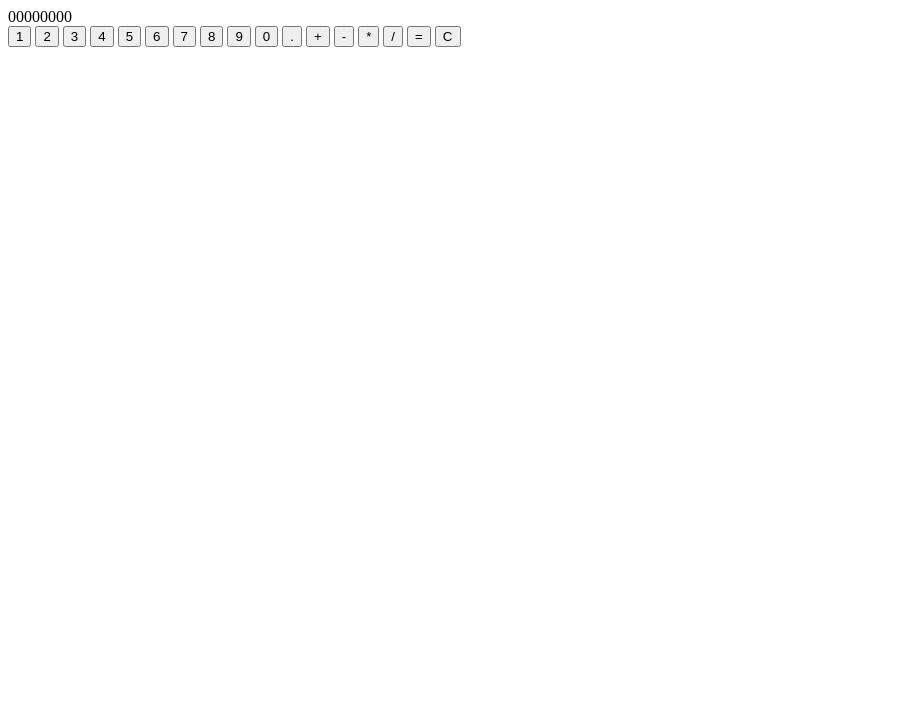
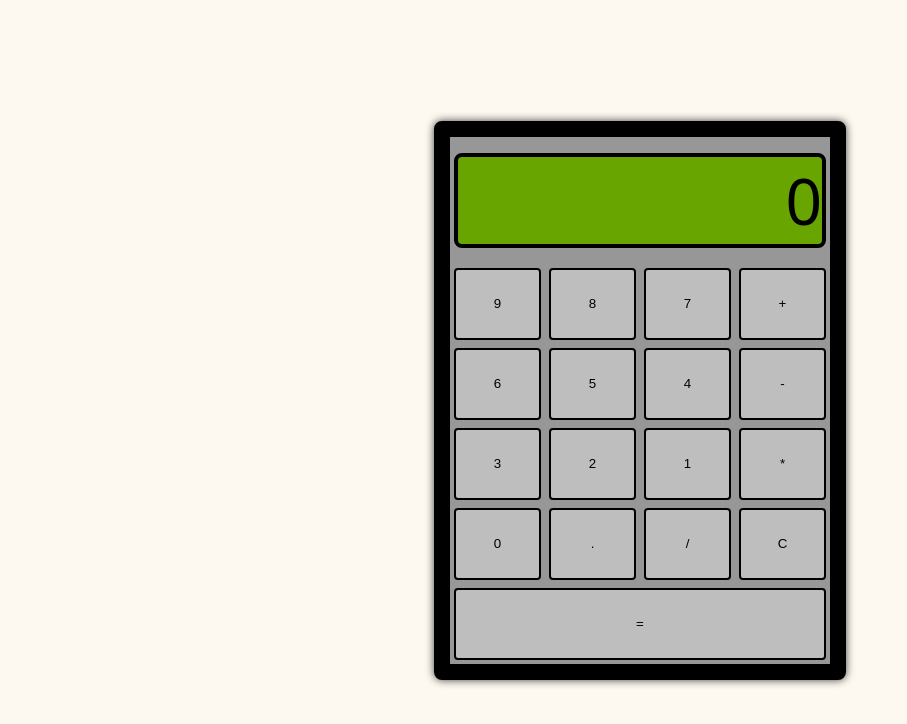
Before and after one commit to PiterDev/odin-calculator, a plain HTML site: page index.html in a window 1280 px wide. Shown: the whole page, without its empty margins (0-907 px from the left). Drawn offline with Linux system fonts and the light colour scheme.

Commit message:
Make calculator look better

```diff
--- a/index.css
+++ b/index.css
@@ -0,0 +1,60 @@
+body {
+    font-family: system-ui, -apple-system, BlinkMacSystemFont, 'Segoe UI', Roboto, Oxygen, Ubuntu, Cantarell, 'Open Sans', 'Helvetica Neue', sans-serif;
+
+    min-height: 100vh;
+    margin: 0;
+    padding: 0;
+
+    display: flex;
+    justify-content: center;
+    align-items: center;
+
+    background-color: rgb(253, 248, 240);
+}
+
+.calculator-box {
+    width: 380px;
+    border: 16px solid black;
+    border-radius: 8px;
+    background-color: rgb(151, 151, 151);
+
+    box-shadow: 0 0 8px rgba(0, 0, 0, 0.75);
+}
+
+.display {
+    background-color: rgb(105, 165, 0);
+    border: 4px solid black;
+
+    font-size: 64px;
+    text-align: right;
+    border-radius: 8px;
+
+    margin: 16px 4px;
+}
+
+.buttons {
+    display: flex;
+    flex-flow: row wrap;
+    justify-content: flex-end;
+}
+
+
+.buttons > button {
+    height: 72px;
+    flex-basis: 86px;
+    flex-grow: 1;
+
+    border-radius: 4px;
+    border: 2px solid black;
+    margin: 4px;
+    background-color: rgb(190, 190, 190);
+    transition: 0.1s;
+}
+
+button:hover {
+    background-color: rgb(224, 224, 224)
+}
+
+button:active {
+    background-color: rgb(121, 121, 121);
+}
--- a/index.html
+++ b/index.html
@@ -8,29 +8,28 @@
     <script src="script.js"></script>
 </head>
 <body>
-    <div class="display">
-        00000000
-    </div>
-    <div class="buttons">
-        <button data-key="1">1</button>
-        <button data-key="2">2</button>
-        <button data-key="3">3</button>
-        <button data-key="4">4</button>
-        <button data-key="5">5</button>
-        <button data-key="6">6</button>
-        <button data-key="7">7</button>
-        <button data-key="8">8</button>
-        <button data-key="9">9</button>
-        <button data-key="0"s>0</button>
+    <div class="calculator-box">
+        <div class="display">0</div>
+        <div class="buttons">
+                <button data-key="9">9</button>
+                <button data-key="8">8</button>
+                <button data-key="7">7</button>
+                <button data-key="+">+</button>
+                <button data-key="6">6</button>
+                <button data-key="5">5</button>
+                <button data-key="4">4</button>
+                <button data-key="-">-</button>
+                <button data-key="3">3</button>
+                <button data-key="2">2</button>
+                <button data-key="1">1</button>
+                <button data-key="*">*</button>
+                <button data-key="0">0</button>
+                <button data-key=".">.</button>
+                <button data-key="/">/</button>
+                <button data-key="C">C</button>
+                <button data-key="=">=</button>
 
-        <button data-key=".">.</button>
-        <button data-key="+">+</button>
-        <button data-key="-">-</button>
-        <button data-key="*">*</button>
-        <button data-key="/">/</button>
-
-        <button data-key="=">=</button>
-        <button data-key="C">C</button>
+        </div>
     </div>
 </body>
 </html>
--- a/script.js
+++ b/script.js
@@ -67,6 +67,10 @@ function updateDisplay() {
     } else {
         displayDiv.innerText = display;
     }
+
+    if (!display) {
+        displayDiv.innerText = "0";
+    }
 }
 
 document.addEventListener("DOMContentLoaded", () => {
```
